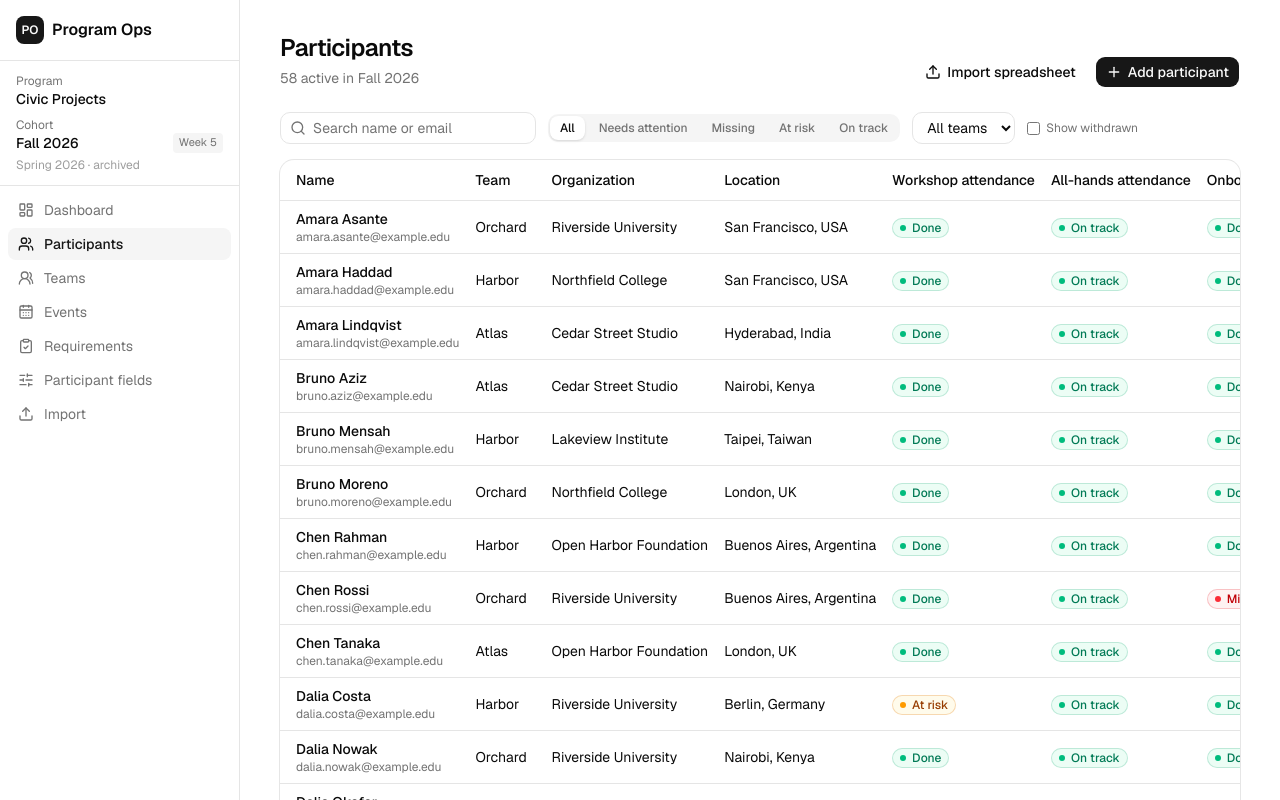
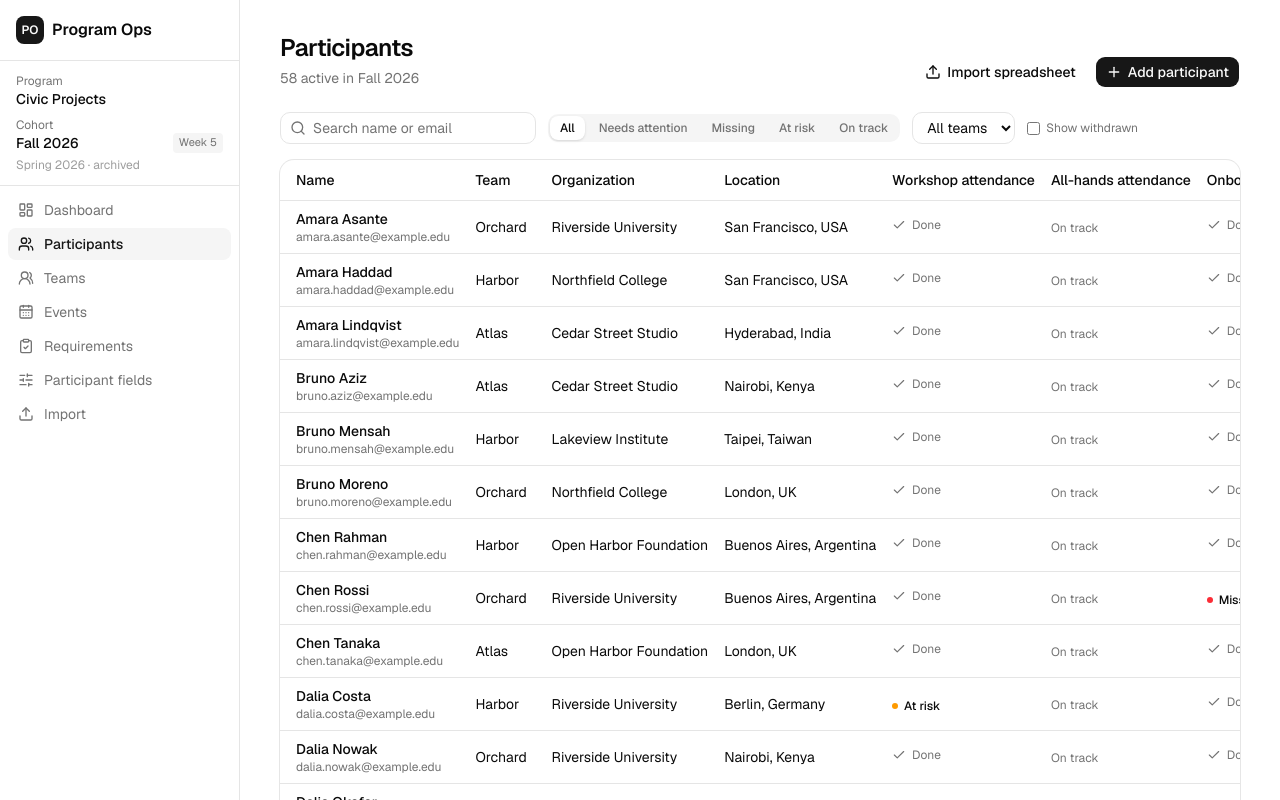
Before and after one commit to arinaalibayeva/program-ops-crm, a Next.js app in the folder frontend/: page /admin/participants in a window 1280 px wide. Shown: the top 800 px of the page. Built offline with nearby package versions, Linux system fonts and the light colour scheme.

Commit message:
style: simplify status badges and improve dark mode colors

```diff
--- a/frontend/app/admin/import/page.tsx
+++ b/frontend/app/admin/import/page.tsx
@@ -109,7 +109,7 @@ export default function ImportPage() {
       />
 
       {result !== undefined && (
-        <div className="mb-6 flex items-center gap-2 rounded-lg border border-emerald-200 bg-emerald-50 px-4 py-3 text-sm text-emerald-800">
+        <div className="mb-6 flex items-center gap-2 rounded-lg border border-emerald-200 dark:border-emerald-500/30 bg-emerald-50 dark:bg-emerald-500/10 px-4 py-3 text-sm text-emerald-800 dark:text-emerald-300">
           <CheckCircle2 className="size-4" />
           Imported {result} participant{result === 1 ? "" : "s"}.{" "}
           <Link href="/admin/participants" className="font-medium underline">
@@ -201,7 +201,7 @@ export default function ImportPage() {
                   </TableHeader>
                   <TableBody>
                     {checked.map((row, i) => (
-                      <TableRow key={i} className={row.error ? "bg-red-50/60" : undefined}>
+                      <TableRow key={i} className={row.error ? "bg-red-50/60 dark:bg-red-500/10" : undefined}>
                         <TableCell className="pl-4 text-muted-foreground tabular-nums">
                           {i + 2}
                         </TableCell>
@@ -210,11 +210,11 @@ export default function ImportPage() {
                         <TableCell>{row.values.team || "—"}</TableCell>
                         <TableCell className="pr-4 text-xs">
                           {row.error ? (
-                            <span className="flex items-center gap-1 text-red-700">
+                            <span className="flex items-center gap-1 text-red-700 dark:text-red-400">
                               <XCircle className="size-3.5" /> {row.error}
                             </span>
                           ) : (
-                            <span className="flex items-center gap-1 text-emerald-700">
+                            <span className="flex items-center gap-1 text-emerald-700 dark:text-emerald-400">
                               <CheckCircle2 className="size-3.5" /> {row.warning ?? "Ready"}
                             </span>
                           )}
--- a/frontend/app/admin/page.tsx
+++ b/frontend/app/admin/page.tsx
@@ -228,7 +228,7 @@ function StatCard({
       <CardContent>
         <div className="flex items-center justify-between text-xs text-muted-foreground">
           {label}
-          <Icon className={`size-4 ${tone === "warn" ? "text-amber-600" : ""}`} />
+          <Icon className={`size-4 ${tone === "warn" ? "text-amber-600 dark:text-amber-400" : ""}`} />
         </div>
         <div className="mt-2 text-3xl font-semibold tabular-nums">{value}</div>
         <div className="mt-1 text-xs text-muted-foreground">{sub}</div>
--- a/frontend/app/admin/requirements/page.tsx
+++ b/frontend/app/admin/requirements/page.tsx
@@ -28,9 +28,9 @@ import {
 } from "@/lib/types";
 
 const COUNT_STYLES: { status: Status[]; label: string; className: string; bar: string }[] = [
-  { status: ["met", "on_track"], label: "on track", className: "text-emerald-700", bar: "bg-emerald-500" },
-  { status: ["at_risk"], label: "at risk", className: "text-amber-700", bar: "bg-amber-500" },
-  { status: ["missing"], label: "missing", className: "text-red-700", bar: "bg-red-500" },
+  { status: ["met", "on_track"], label: "on track", className: "text-emerald-700 dark:text-emerald-400", bar: "bg-emerald-500" },
+  { status: ["at_risk"], label: "at risk", className: "text-amber-700 dark:text-amber-400", bar: "bg-amber-500" },
+  { status: ["missing"], label: "missing", className: "text-red-700 dark:text-red-400", bar: "bg-red-500" },
 ];
 
 export default function RequirementsPage() {
--- a/frontend/components/status-badge.tsx
+++ b/frontend/components/status-badge.tsx
@@ -1,27 +1,19 @@
+import { Check } from "lucide-react";
 import { cn } from "@/lib/utils";
 import type { Status } from "@/lib/types";
 
-const STYLES: Record<Status, { label: string; className: string; dot: string }> = {
-  met: {
-    label: "Done",
-    className: "bg-emerald-50 text-emerald-700 ring-emerald-600/20",
-    dot: "bg-emerald-500",
-  },
-  on_track: {
-    label: "On track",
-    className: "bg-emerald-50 text-emerald-700 ring-emerald-600/20",
-    dot: "bg-emerald-500",
-  },
-  at_risk: {
-    label: "At risk",
-    className: "bg-amber-50 text-amber-800 ring-amber-600/25",
-    dot: "bg-amber-500",
-  },
-  missing: {
-    label: "Missing",
-    className: "bg-red-50 text-red-700 ring-red-600/20",
-    dot: "bg-red-500",
-  },
+// Color only means "look here": statuses that are fine stay muted, and
+// problems get a small colored dot next to the word.
+const DOT: Partial<Record<Status, string>> = {
+  at_risk: "bg-amber-500 dark:bg-amber-400",
+  missing: "bg-red-500 dark:bg-red-400",
+};
+
+const LABEL: Record<Status, string> = {
+  met: "Done",
+  on_track: "On track",
+  at_risk: "At risk",
+  missing: "Missing",
 };
 
 export function StatusBadge({
@@ -34,17 +26,19 @@ export function StatusBadge({
   overall?: boolean;
   className?: string;
 }) {
-  const style = STYLES[overall && status === "met" ? "on_track" : status];
+  const shown = overall && status === "met" ? "on_track" : status;
+  const dot = DOT[shown];
   return (
     <span
       className={cn(
-        "inline-flex items-center gap-1.5 rounded-full px-2 py-0.5 text-xs font-medium ring-1 ring-inset whitespace-nowrap",
-        style.className,
+        "inline-flex items-center gap-1.5 text-xs whitespace-nowrap",
+        dot ? "font-medium text-foreground" : "text-muted-foreground",
         className,
       )}
     >
-      <span className={cn("size-1.5 rounded-full", style.dot)} />
-      {style.label}
+      {dot && <span className={cn("size-1.5 rounded-full", dot)} />}
+      {shown === "met" && <Check className="size-3.5" />}
+      {LABEL[shown]}
     </span>
   );
 }
```
